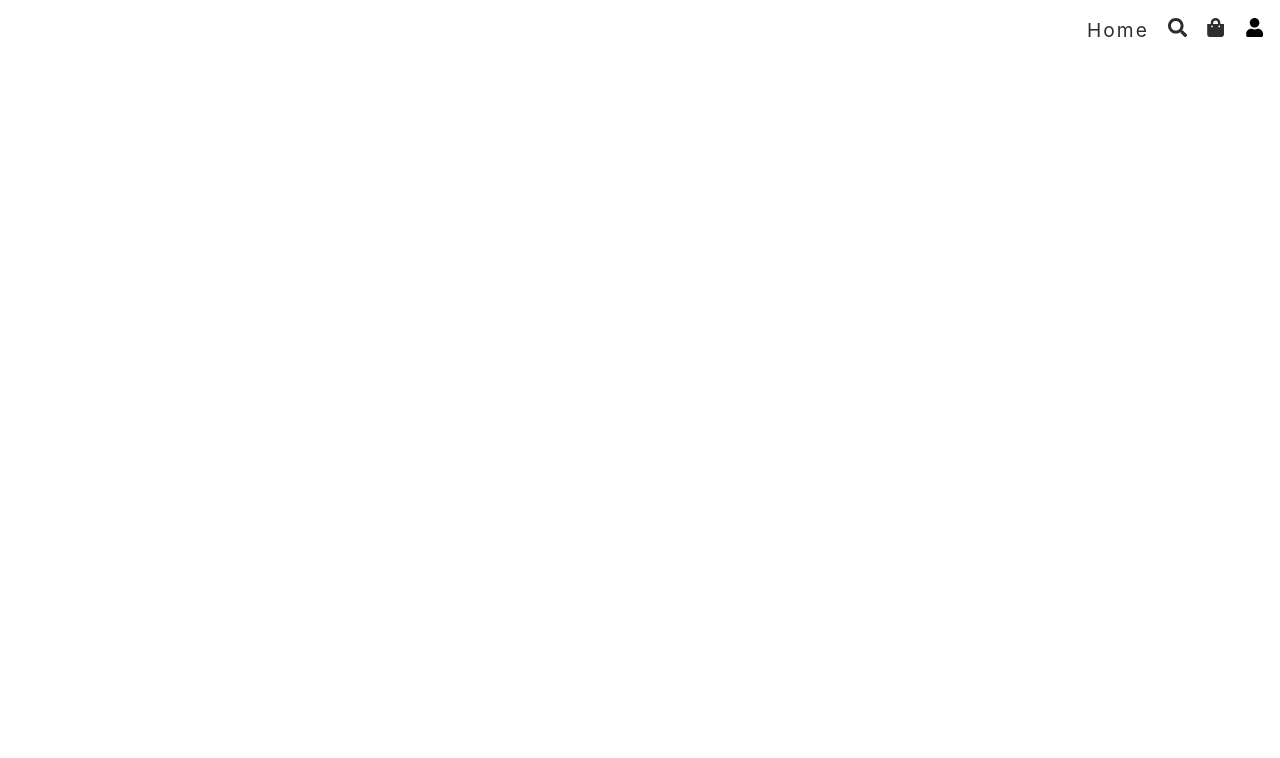
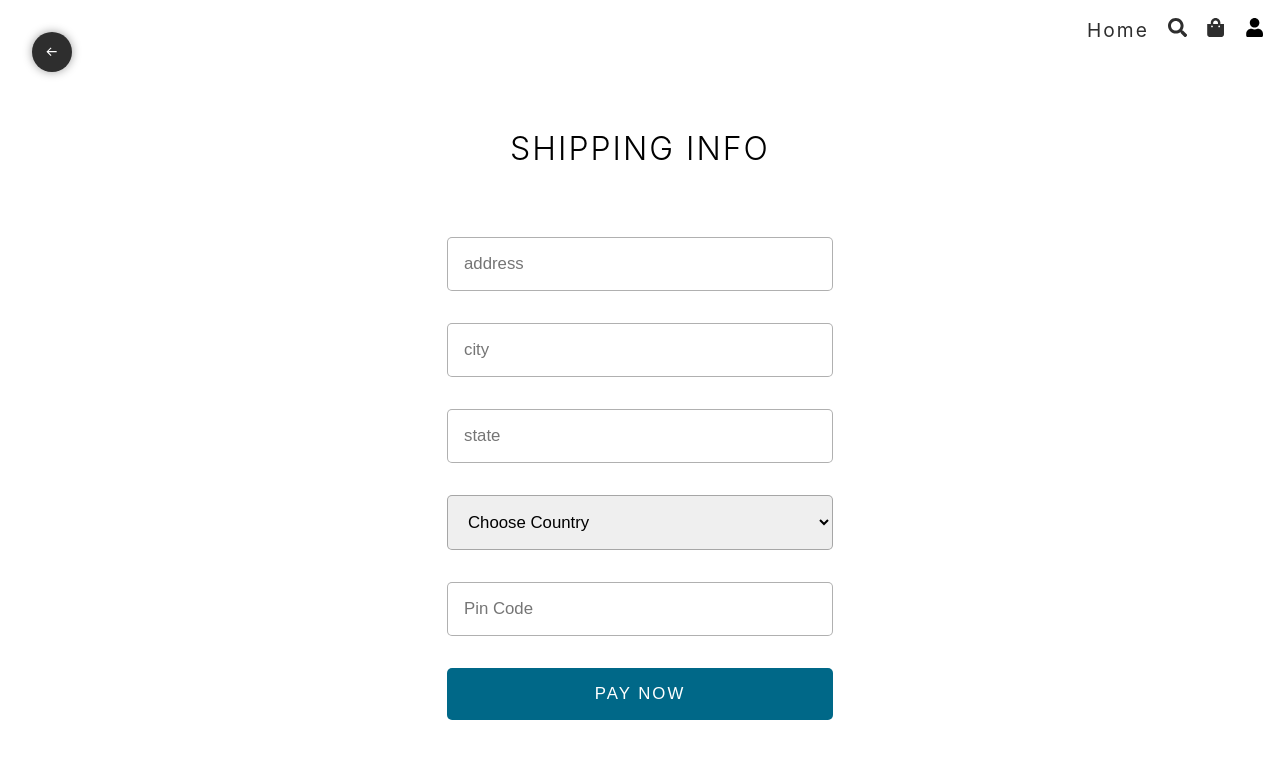
Before and after one commit to rakib13x/gearify-client-side, a React (Vite) app: page /shipping in a window 1280 px wide. Before the commit this address had no page. Shown: the top 758 px of the page. Built offline with nearby package versions, Linux system fonts and the light colour scheme.

Commit message:
shipping page ui design added

```diff
--- a/src/App.tsx
+++ b/src/App.tsx
@@ -3,9 +3,11 @@
 import { lazy, Suspense } from "react";
 import Loader from "./components/Loader";
 import Header from "./components/Header";
+// import Shipping from "";
 const Home = lazy(() => import("./pages/home"));
 const Search = lazy(() => import("./pages/search"));
 const Cart = lazy(() => import("./pages/cart"));
+const Shipping = lazy(() => import("./pages/Shipping"));
 
 // Admin Routes Importing
 const Dashboard = lazy(() => import("./pages/admin/Dashboard"));
@@ -35,6 +37,11 @@
           <Route path="/" element={<Home />} />
           <Route path="/search" element={<Search />} />
           <Route path="/cart" element={<Cart />} />
+
+          {/* Logged In User */}
+          <Route>
+            <Route path="/shipping" element={<Shipping />} />
+          </Route>
 
           {/* Admin Routes */}
           <Route
--- /dev/null
+++ b/src/pages/Shipping.tsx
@@ -0,0 +1,72 @@
+import { ChangeEvent, ChangeEventHandler, useState } from "react";
+import { BiArrowBack } from "react-icons/bi";
+
+const Shipping = () => {
+  const [shippingInfo, setShippingInfo] = useState({
+    address: "",
+    city: "",
+    state: "",
+    country: "",
+    pinCode: "",
+  });
+
+  const changeHandler = (
+    e: ChangeEvent<HTMLInputElement | HTMLSelectElement>
+  ) => {
+    setShippingInfo((prev) => ({ ...prev, [e.target.name]: e.target.value }));
+  };
+  return (
+    <div className="shipping">
+      <button className="back-btn">
+        <BiArrowBack />
+      </button>
+      <form action="">
+        <h1>Shipping Info</h1>
+        <input
+          required
+          type="text"
+          placeholder="address"
+          name="address"
+          value={shippingInfo.address}
+          onChange={changeHandler}
+        />
+        <input
+          required
+          type="text"
+          placeholder="city"
+          name="city"
+          value={shippingInfo.city}
+          onChange={changeHandler}
+        />
+        <input
+          required
+          type="text"
+          placeholder="state"
+          name="state"
+          value={shippingInfo.state}
+          onChange={changeHandler}
+        />
+        <select
+          name="country"
+          required
+          value={shippingInfo.country}
+          onChange={changeHandler}
+        >
+          <option value="">Choose Country</option>
+          <option value="india">India</option>
+        </select>
+        <input
+          required
+          type="number"
+          placeholder="Pin Code"
+          name="pinCode"
+          value={shippingInfo.pinCode}
+          onChange={changeHandler}
+        />
+        <button type="submit">Pay Now</button>
+      </form>
+    </div>
+  );
+};
+
+export default Shipping;
--- a/src/styles/_shipping.scss
+++ b/src/styles/_shipping.scss
@@ -0,0 +1,58 @@
+.shipping {
+  @include flex;
+
+  .back-btn {
+    @include square(2.5rem);
+    background-color: $color2;
+    color: $color1;
+    @include flex;
+    position: fixed;
+    top: 2rem;
+    left: 2rem;
+    border-radius: 100%;
+    border: none;
+    outline: none;
+    cursor: pointer;
+    @include baseShadow;
+
+    svg {
+      transition: all 0.3s;
+    }
+
+    &:hover svg {
+      translate: -0.25rem;
+    }
+  }
+
+  > form {
+    max-width: 450px;
+    width: 100%;
+    @include flex(column, center, stretch, 2rem);
+    padding: 2rem;
+
+    > h1 {
+      @include heading(2px);
+      margin: 2rem;
+      text-align: center;
+    }
+    > input,
+    > select {
+      border: 1px solid rgba(31, 31, 31, 0.351);
+      padding: 1rem;
+      outline: none;
+      font-size: 1.05rem;
+      border-radius: 5px;
+    }
+
+    > button {
+      @include btn(1rem, $color3, $color1);
+      border-radius: 5px;
+      font-size: 1.05rem;
+      text-transform: uppercase;
+      letter-spacing: 2px;
+      &:hover {
+        opacity: 0.8;
+      }
+    }
+  }
+}
```
